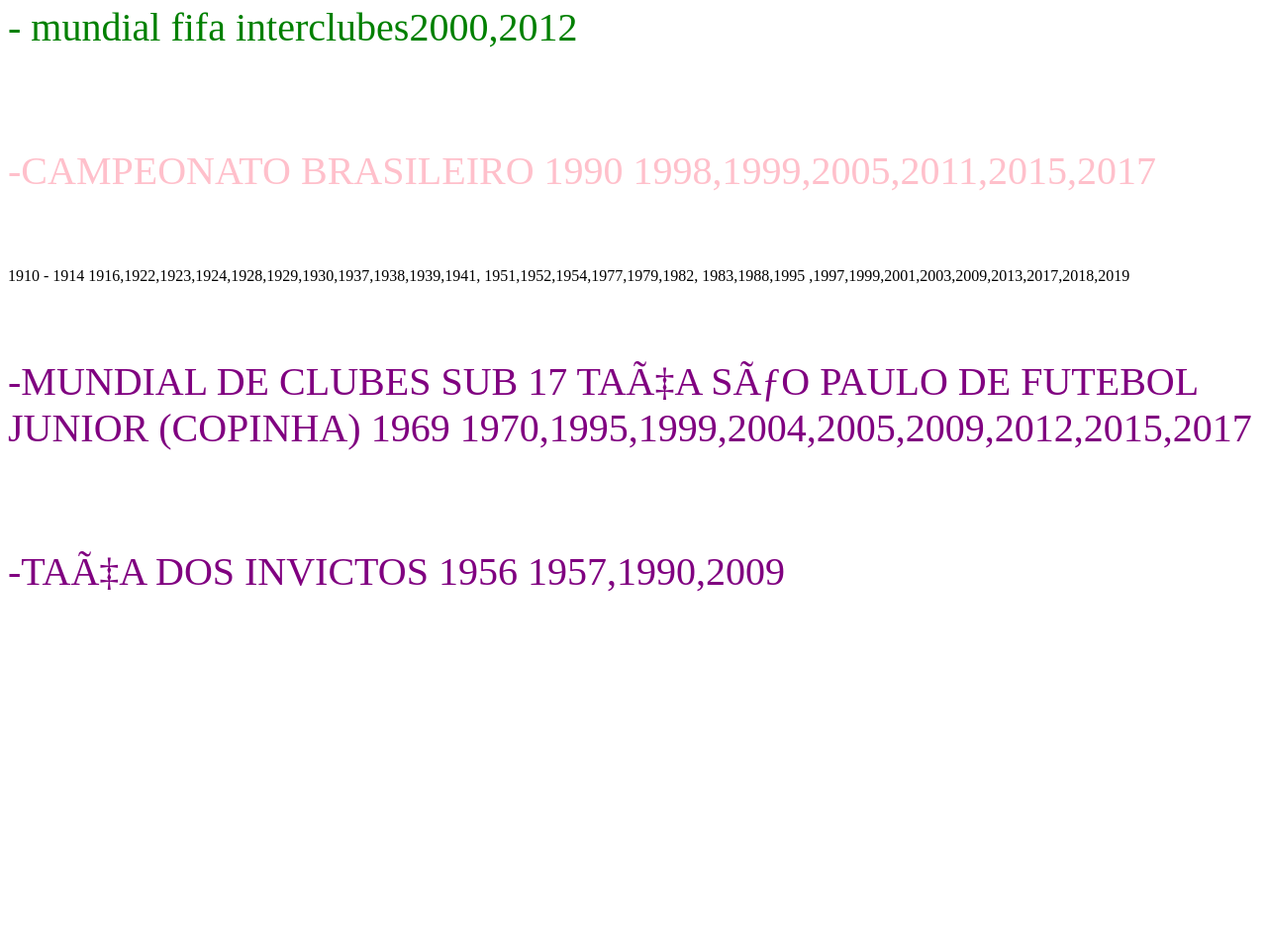
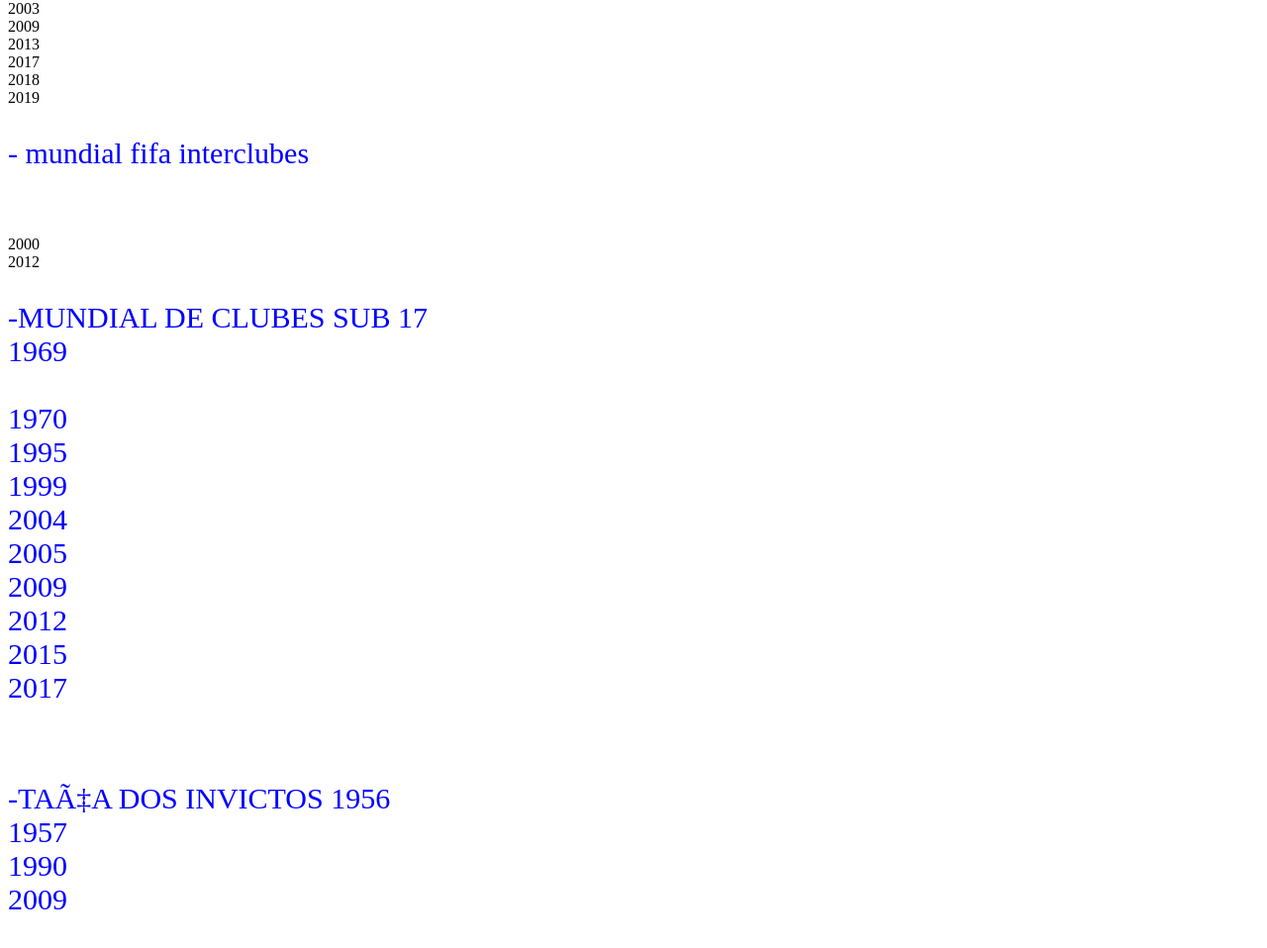
Before and after one commit to wrodrigueso/futbol, a plain HTML site: page index.html in a window 1280 px wide. Shown: the part 1783-2741 px from the top of the page at 99% size. Before the commit the page ends 2450 px from the top, so only its background shows below. Drawn offline with Linux system fonts and the light colour scheme.

Commit message:
Update index.html

```diff
--- a/index.html
+++ b/index.html
@@ -17,29 +17,19 @@
         <p style= "font-size:40px;gaviao.jpg
           color:red">titulos do timão</p>
     <p style= "font-size:30px; color:blue"><a href="brasileiro.html">Campeonato Brasileiro</a> </p><br>
-
+<br>1990<br>1998<br>1999<br>2005<br>2011<br>2015<br>2017<br>
 
     <p style= "font-size:30px; color:blue"><a href="brasileiro.html">canpeonato paulista</a> </p><br>
 <br>1914<br>1916<br>1922<br>1923<br>1924<br>1928<br>1929<br>1930<br>1937<br>
 <br>1938<br>1939<br>1941<br>1951<br>1952<br>1954<br>1977<br>1979<br>1982<br>1983<br>
 <br>1988<br>1995<br>1997<br>1999<br>2001<br>2003<br>2009<br>2013<br>2017<br>2018<br>2019<br>
 
-    <p style= "font-size:40px; color:green">  - mundial fifa interclubes2000,2012</p><br>
-    <p style= "font-size:40px; color:pink"> -CAMPEONATO BRASILEIRO
-    1990
-1998,1999,2005,2011,2015,2017</p><br>
-    <p> 1910 - 1914
-1916,1922,1923,1924,1928,1929,1930,1937,1938,1939,1941,
-      1951,1952,1954,1977,1979,1982,   1983,1988,1995
-     ,1997,1999,2001,2003,2009,2013,2017,2018,2019</p><br>
-
-    <p style= "font-size:40px; color:purple">-MUNDIAL DE CLUBES SUB 17
-    TAÇA SÃO PAULO DE FUTEBOL JUNIOR (COPINHA)
-    1969
-1970,1995,1999,2004,2005,2009,2012,2015,2017</p><br>
-    <p style= "font-size:40px; color:purple">-TAÇA DOS INVICTOS
-    1956
-1957,1990,2009</p><br>
+    <p style= "font-size:30px; color:blue">  - mundial fifa interclubes</p><br>
+    <br>2000<br>2012<br>
+   <p style= "font-size:30px; color:blue">-MUNDIAL DE CLUBES SUB 17<br>1969<br>
+     <br>1970<br>1995<br>1999<br>2004<br>2005<br>2009<br>2012<br>2015<br>2017<br></p><br>
+    <p style= "font-size:30px; color:blue">-TAÇA DOS INVICTOS
+1956<br>1957<br>1990<br>2009<br></p><br>
 
 
  </body>
```
